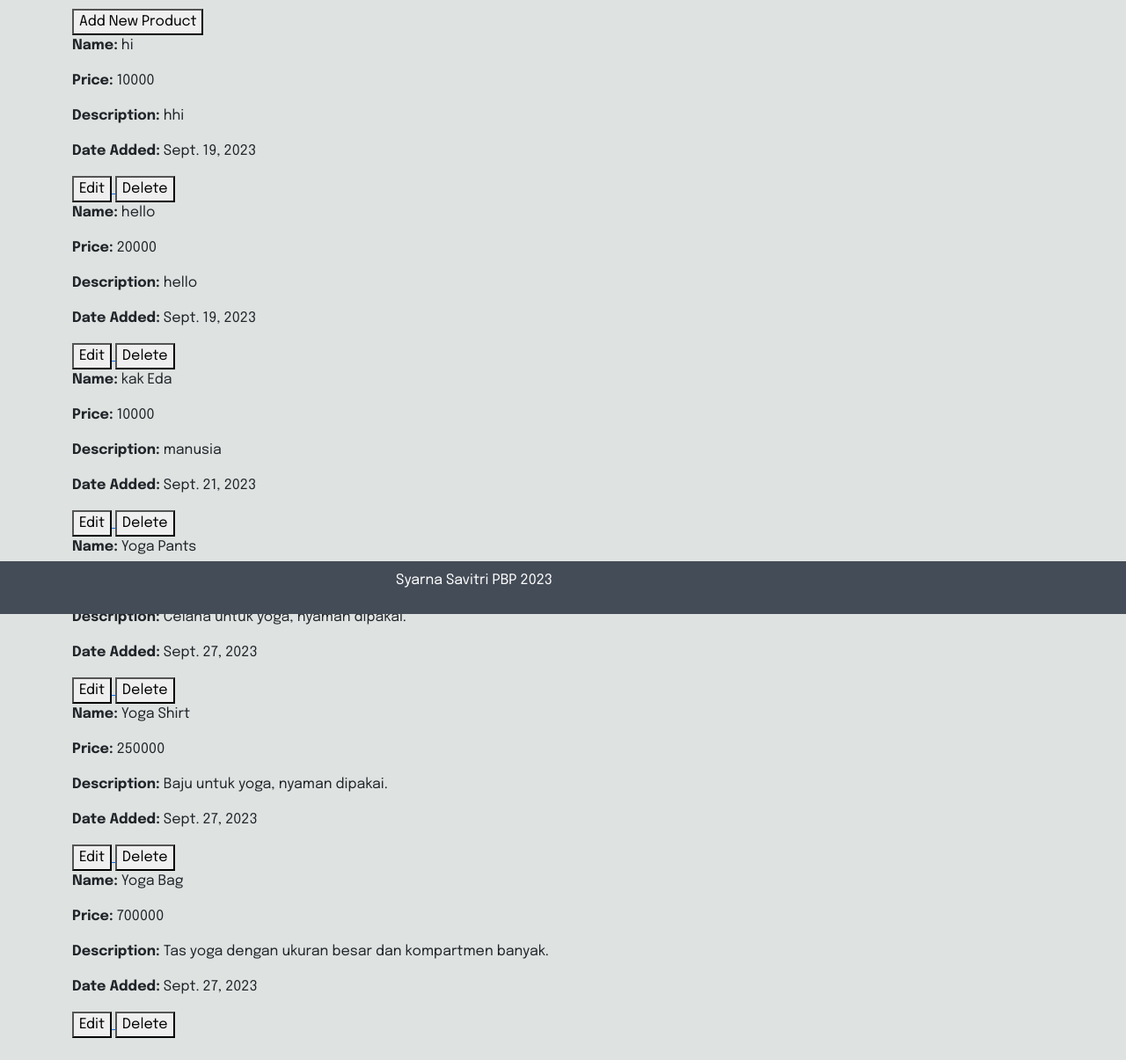
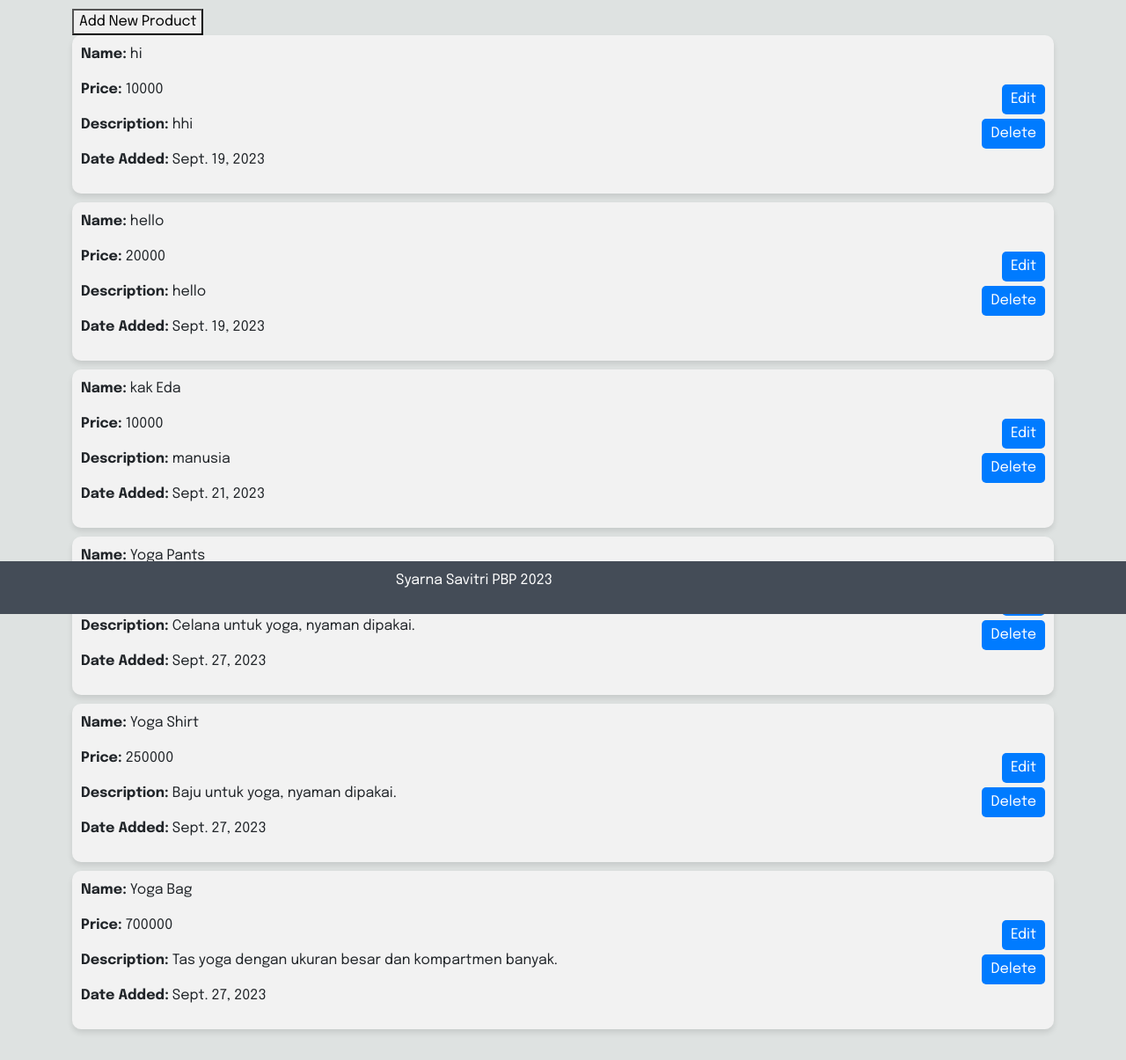
Before and after one commit to syarna/Inventory-PBP, a Django app: template main/templates/main.html in a window 1280 px wide. Shown: the part 102-1307 px from the top of the page at 88% size. Run offline with Django 4.2, Linux system fonts and the light colour scheme; the template is opened without the code that fills it: values that come from a table or form of the project are taken from there, others are empty; data comes from the database, SQL or seed files in the repository; both versions use the stored data as it was after the commit.

Commit message:
Menambahkan Card

```diff
--- a/main/templates/main.html
+++ b/main/templates/main.html
@@ -12,6 +12,43 @@
 
     h5 {
         font-family: 'Epilogue', sans-serif;
+    }
+
+    /* Custom CSS for product cards */
+    .product-container {
+        display: flex;
+        justify-content: space-between;
+        align-items: center;
+        background-color: #f2f2f2;
+        padding: 10px;
+        border-radius: 10px;
+        margin-bottom: 10px;
+        box-shadow: 0 4px 6px rgba(0, 0, 0, 0.1);
+    }
+
+    .product-details {
+        flex: 1;
+        margin-right: 10px;
+    }
+
+    .product-actions {
+        display: flex;
+        flex-direction: column;
+        align-items: flex-end;
+    }
+
+    .product-actions button {
+        margin-top: 5px;
+        background-color: #007bff;
+        color: white;
+        border: none;
+        border-radius: 5px;
+        padding: 5px 10px;
+        cursor: pointer;
+    }
+
+    .product-actions button:hover {
+        background-color: #0056b3;
     }
 </style>
 
@@ -30,11 +67,9 @@
 </nav>
 
 <br>
-<h5>Hello, {{name}} - {{class}} </h5>
+<h5>Hello, {{ name }} - {{ class }} </h5>
 <a href="{% url 'main:create_product' %}">
-<button>
-    Add New Product
-    </button>
+    <button>Add New Product</button>
 </a>
 
 <br>
@@ -56,8 +91,8 @@
         </div>
     </div>
 {% endfor %}
-    <br />
+<br />
 
 <h5>Sesi terakhir login: {{ last_login }}</h5>
 
-    {% endblock content %}
+{% endblock content %}
```
Also changed, not shown: db.sqlite3.
